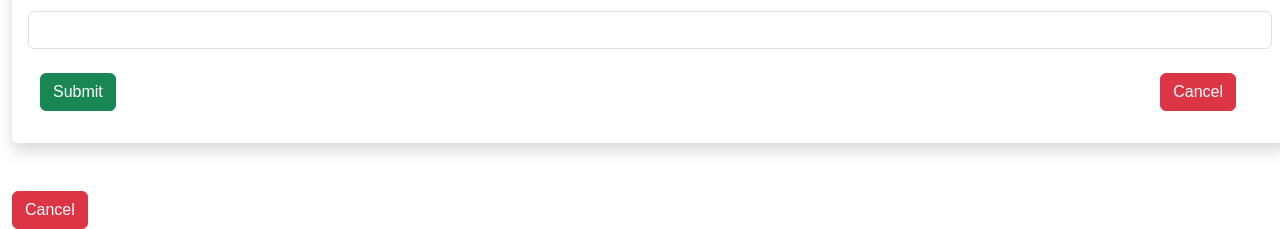
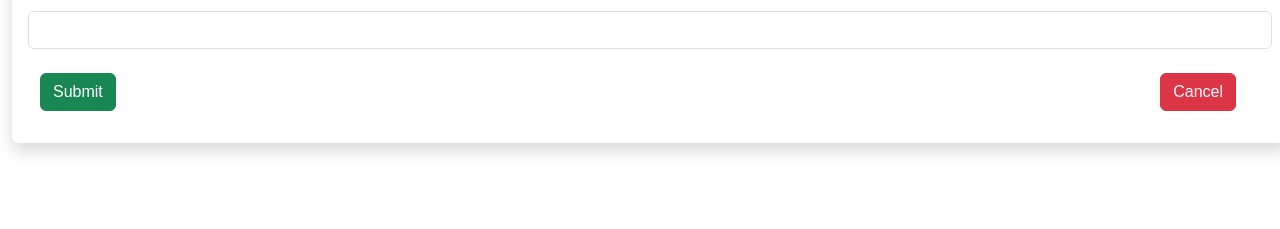
Before and after one commit to Daine-C/SSIS3, a Flask app: page /students/update/1 in a window 1280 px wide. Shown: the part 825-1054 px from the top of the page. After the commit the page ends 979 px from the top, so only its background shows below. Run offline with Flask 3, Linux system fonts and the light colour scheme; data that the repository does not hold is empty; some libraries are stand-ins or nearby versions.

Commit message:
Removed extra cancel button

```diff
--- a/templates/UpdateST.html
+++ b/templates/UpdateST.html
@@ -55,5 +55,4 @@
             </form>
         </div>
     </div>
-    <a type="button" class="btn btn-danger" href="{{ url_for('student') }}">Cancel</a>
 {% endblock %}
```
